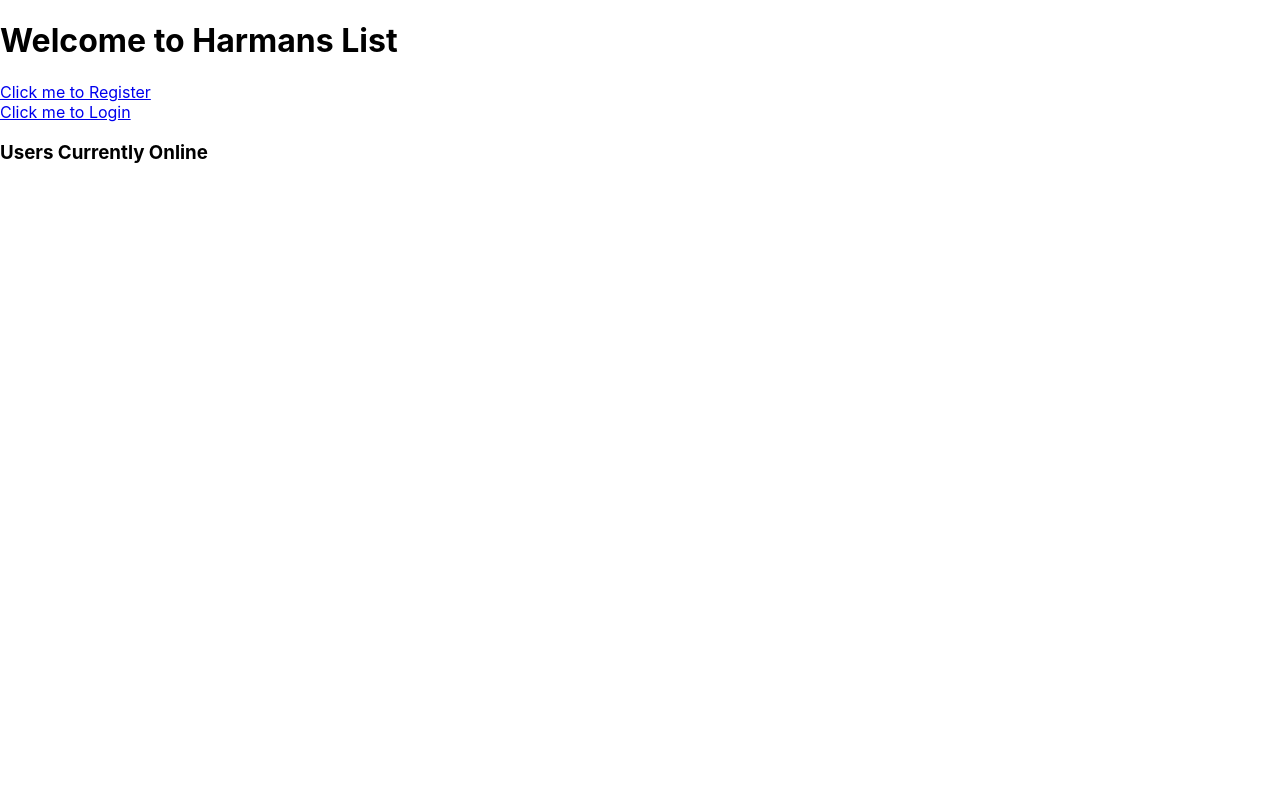
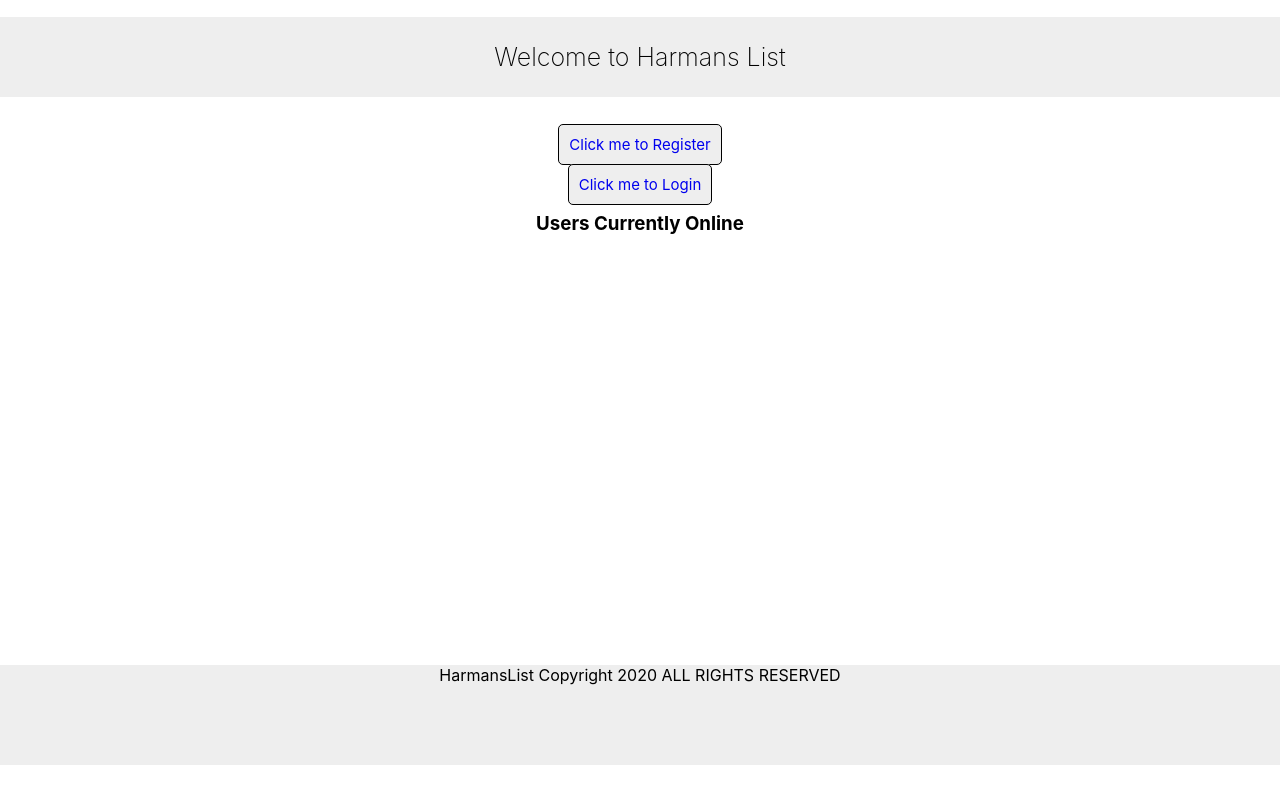
Before and after one commit to harmant901/frontend, a React (Create React App) app: page / in a window 1280 px wide. Shown: the top 804 px of the page. Built offline with nearby package versions, Linux system fonts and the light colour scheme; no server answers.

Commit message:
Added some basic styling to start up page app

```diff
--- a/src/App.css
+++ b/src/App.css
@@ -1,5 +1,27 @@
-.App {
+div.App {
   text-align: center;
+  height: 100%;
+}
+
+html,body {
+  height: 100%;
+}
+
+.link {
+  text-decoration: none;
+  font-size: 15px;
+  background-color: #eee;
+  padding: 10px;
+  border-radius: 5px;
+  border: solid .5px black;
+}
+
+h1 {
+  text-align: center;
+  background-color: #eee;
+  padding: 25px;
+  font-size: 25px;
+  font-weight: 200;
 }
 
 .App-logo {
--- a/src/App.js
+++ b/src/App.js
@@ -2,6 +2,8 @@
 import Login from './components/Login';
 import Register from './components/Register';
 import ViewUsers from './components/ViewUsers';
+import Footer from './components/Footer';
+import './App.css';
 import {
   BrowserRouter as Router,
   Link,
@@ -14,19 +16,21 @@ function App() {
     <div className="App">
       <h1>Welcome to Harmans List</h1>
       <Router>
+
+      <br></br>
+      <Link className="link" to="/register">Click me to Register</Link><br></br>
+      <br></br>
+      <Link className="link" to="/login">Click me to Login</Link><br></br>
+
       <Switch>
 
         <Route path="/register" component={Register} exact />
         <Route path="/login" component={Login} exact />
       </Switch>
 
-      <Link className="link" to="/register">Click me to Register</Link><br></br>
-      <Link className="link" to="/login">Click me to Login</Link><br></br>
-
-
-
       </Router>
       <ViewUsers/>
+      <Footer/>
     </div>
   );
 }
--- /dev/null
+++ b/src/components/Footer.css
@@ -0,0 +1,9 @@
+footer {
+    width: 100%;
+    height: 100px;
+    background-color: #eee;
+}
+
+p {
+    margin-top: 430px;
+}
--- /dev/null
+++ b/src/components/Footer.js
@@ -0,0 +1,14 @@
+import React from 'react';
+import './Footer.css';
+
+class Footer extends React.Component {
+    render() {
+        return (
+            <footer>
+                <p>HarmansList Copyright 2020 ALL RIGHTS RESERVED</p>
+            </footer>
+        );
+    }
+}
+
+export default Footer;
--- a/src/components/Login.js
+++ b/src/components/Login.js
@@ -1,15 +1,18 @@
 import React from 'react';
+import './LoginRegister.css';
 
 class Login extends React.Component {
     render() {
         return (
             <div>
+                <center>
                 <h2>Login</h2>
                 <form method="POST" action="/user/login">
                     <input type="text" name="username" placeholder="username"></input><br/>
                     <input type="text" name="password" placeholder="password"></input><br/>
                     <input value="Login" type="submit"></input>
                 </form>
+                </center>
             </div>
         );
     }
--- /dev/null
+++ b/src/components/LoginRegister.css
@@ -0,0 +1,16 @@
+div {
+    text-align: center;
+}
+
+form {
+    background-color: #eee;
+    padding: 25px;
+    width: 20%;
+    text-align: center;
+    margin: 0;
+}
+
+button {
+    border: none;
+    font-family: arial;
+}
--- a/src/components/Register.js
+++ b/src/components/Register.js
@@ -1,17 +1,17 @@
 import React from 'react';
-
+import './LoginRegister.css';
 class Register extends React.Component {
     render() {
         return (
             <div>
-
+               <center>
                 <h2>Register</h2>
-                <form method="POST" action="/user/register">
-                    <input type="text" name="username" placeholder="username"></input><br/>
-                    <input type="text" name="password" placeholder="password"></input><br/>
-                    <input value="Register" type="submit"></input>
-                </form>
-
+                    <form method="POST" action="/user/register">
+                        <input type="text" name="username" placeholder="username"></input><br/>
+                        <input type="text" name="password" placeholder="password"></input><br/>
+                        <input value="Register" type="submit"></input>
+                    </form>
+               </center>
             </div>
         );
     }
--- /dev/null
+++ b/src/components/ViewUsers.css
@@ -0,0 +1,5 @@
+ul,li {
+    list-style-type: none;
+    text-align: center;
+    padding: 0;
+}
--- a/src/components/ViewUsers.js
+++ b/src/components/ViewUsers.js
@@ -1,5 +1,5 @@
 import React from 'react';
-
+import './ViewUsers.css';
 class ViewUsers extends React.Component {
     constructor(props) {
         super(props);
@@ -50,7 +50,7 @@ class ViewUsers extends React.Component {
                 <h3>Users Currently Online</h3>
                 <ul>
 
-                {users}
+                <center>{users}</center>
 
                 </ul>
 
```
Also changed, not shown: 1 other file (tests, documents, lock files or other folders).
